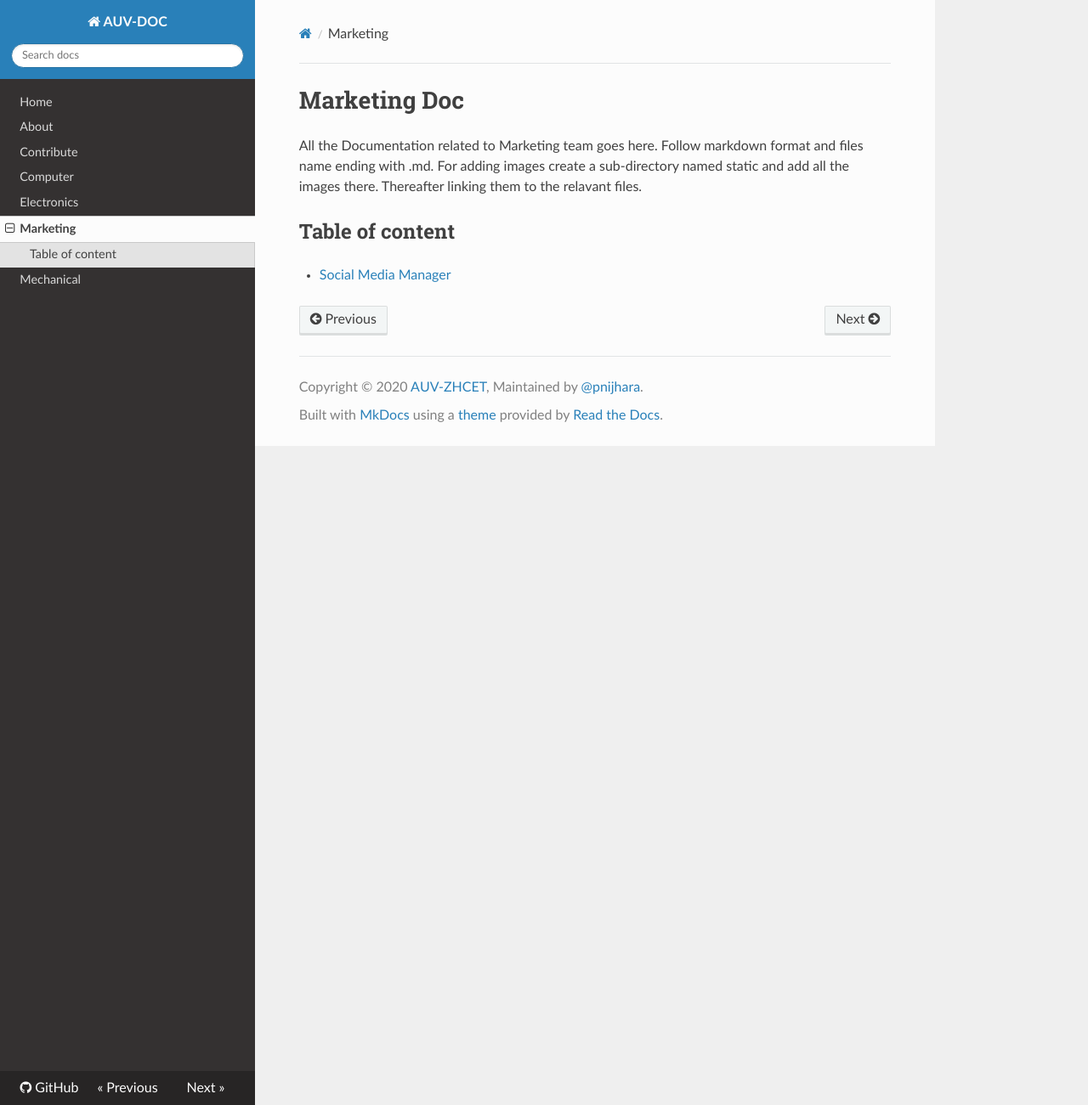
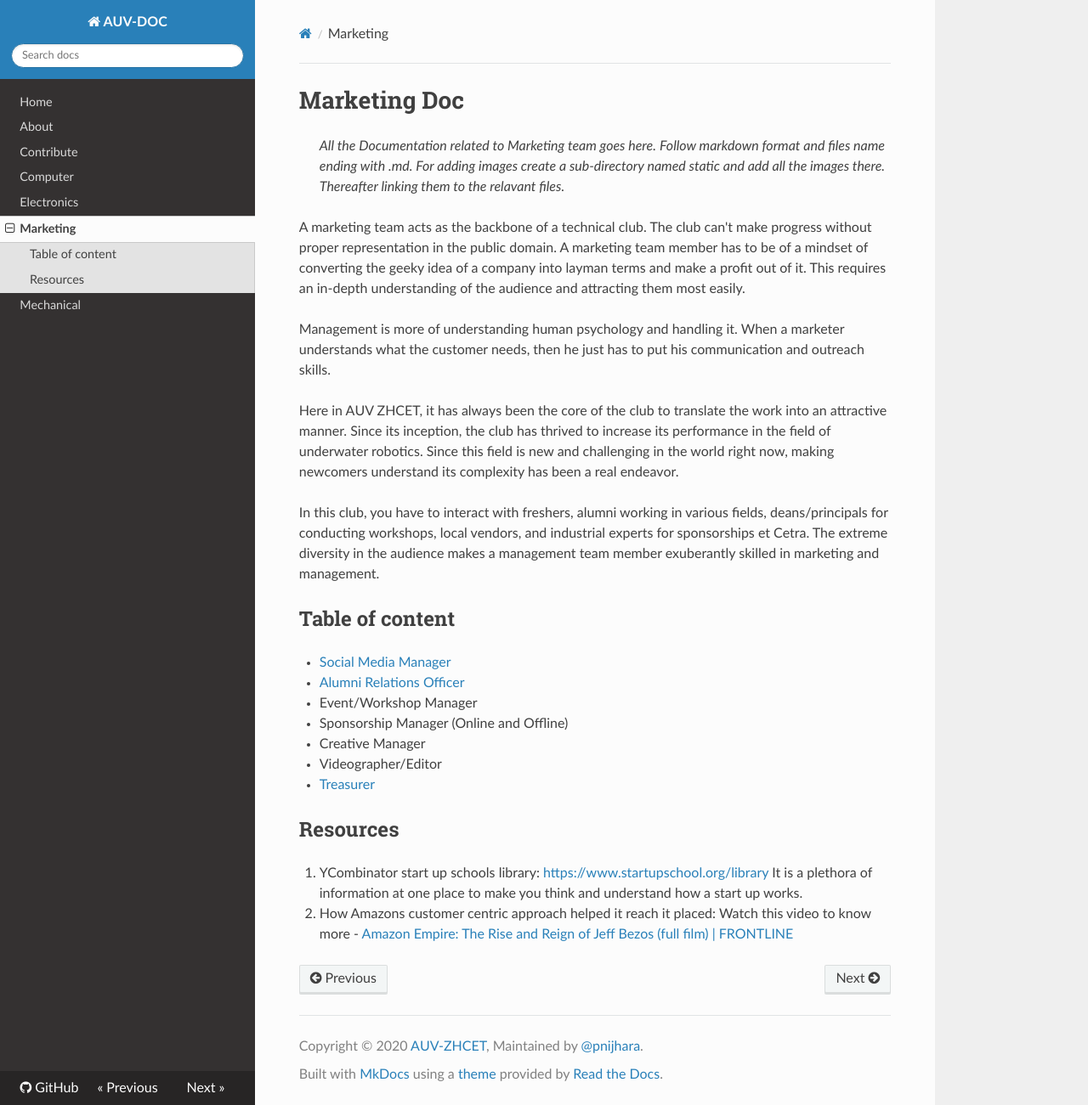
Before and after one commit to auvzhcet/Documentation, an MkDocs documentation site: the page built from docs/marketing/README.md, in a window 1280 px wide and 1301 px high. Shown: the whole window at 85% size. Built offline with MkDocs 1.6.1, drawn with Linux system fonts in a browser that asks for light colours; nearby versions of some CDN libraries.

Commit message:
docs: Update Marketing docs (#32)
* Reset image links to master

* Chane links to images

* Edit Acoustics.md

* Add caption

* Add proper heading

* Initial commit

* Edits

* Rename name

* doc: Add alumni_relations.md(auvzhcet#31)

* Update README.md

* Update README.md

* Update README.md(auvzhcet#31)

* Add treasurer.md(auvzhcet#31)

* Update README.md(auvzhcet#31)

```diff
--- a/docs/marketing/README.md
+++ b/docs/marketing/README.md
@@ -1,8 +1,29 @@
 # Marketing Doc
 
-All the Documentation related to Marketing team goes here.
-Follow markdown format and files name ending with .md. For adding images create a sub-directory named static and add all the images there. Thereafter linking them to the relavant files.
+> _All the Documentation related to Marketing team goes here._
+> _Follow markdown format and files name ending with .md. For adding images create a sub-directory named static and add all the images there. Thereafter linking them to the relavant files._
+
+A marketing team acts as the backbone of a technical club. The club can't make progress without proper representation in the public domain. A marketing team member has to be of a mindset of converting the geeky idea of a company into layman terms and make a profit out of it. This requires an in-depth understanding of the audience and attracting them most easily.
+
+Management is more of understanding human psychology and handling it. When a marketer understands what the customer needs, then he just has to put his communication and outreach skills.
+
+Here in AUV ZHCET, it has always been the core of the club to translate the work into an attractive manner. Since its inception, the club has thrived to increase its performance in the field of underwater robotics. Since this field is new and challenging in the world right now, making newcomers understand its complexity has been a real endeavor.
+
+In this club, you have to interact with freshers, alumni working in various fields, deans/principals for conducting workshops, local vendors, and industrial experts for sponsorships et Cetra. The extreme diversity in the audience makes a management team member exuberantly skilled in marketing and management.
 
 ## Table of content
 
 - [Social Media Manager](Social_Media_Manager.md)
+- [Alumni Relations Officer](alumni_relations.md)
+- Event/Workshop Manager
+- Sponsorship Manager (Online and Offline)
+- Creative Manager
+- Videographer/Editor
+- [Treasurer](treasurer.md)
+
+## Resources
+
+1. YCombinator start up schools library: <https://www.startupschool.org/library>
+It is a plethora of information at one place to make you think and understand how a start up works.
+
+2. How Amazons customer centric approach helped it reach it placed: Watch this video to know more - [Amazon Empire: The Rise and Reign of Jeff Bezos (full film) | FRONTLINE](https://www.youtube.com/watch?v=RVVfJVj5z8s)
```
Also changed, not shown: docs/marketing/alumni_relations.md (added, +27 -0 lines), docs/marketing/treasurer.md (added, +19 -0 lines).
